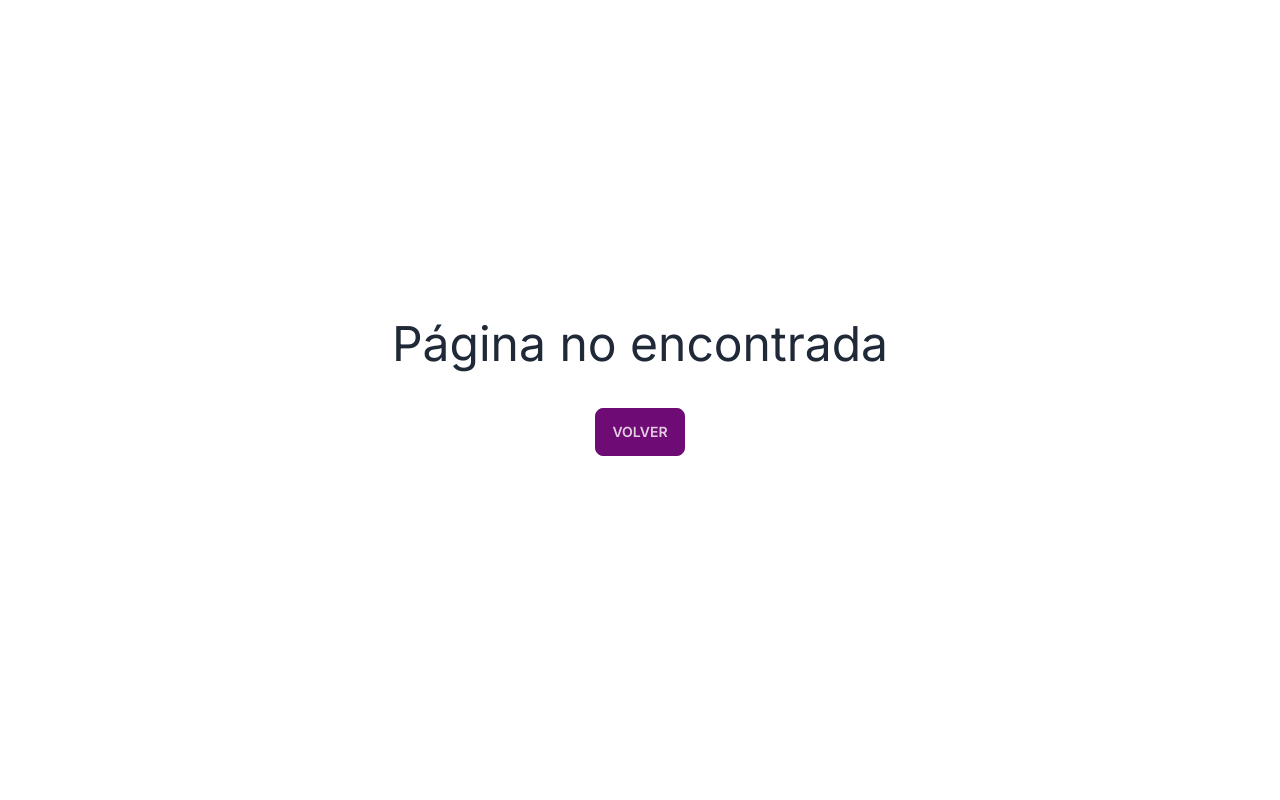
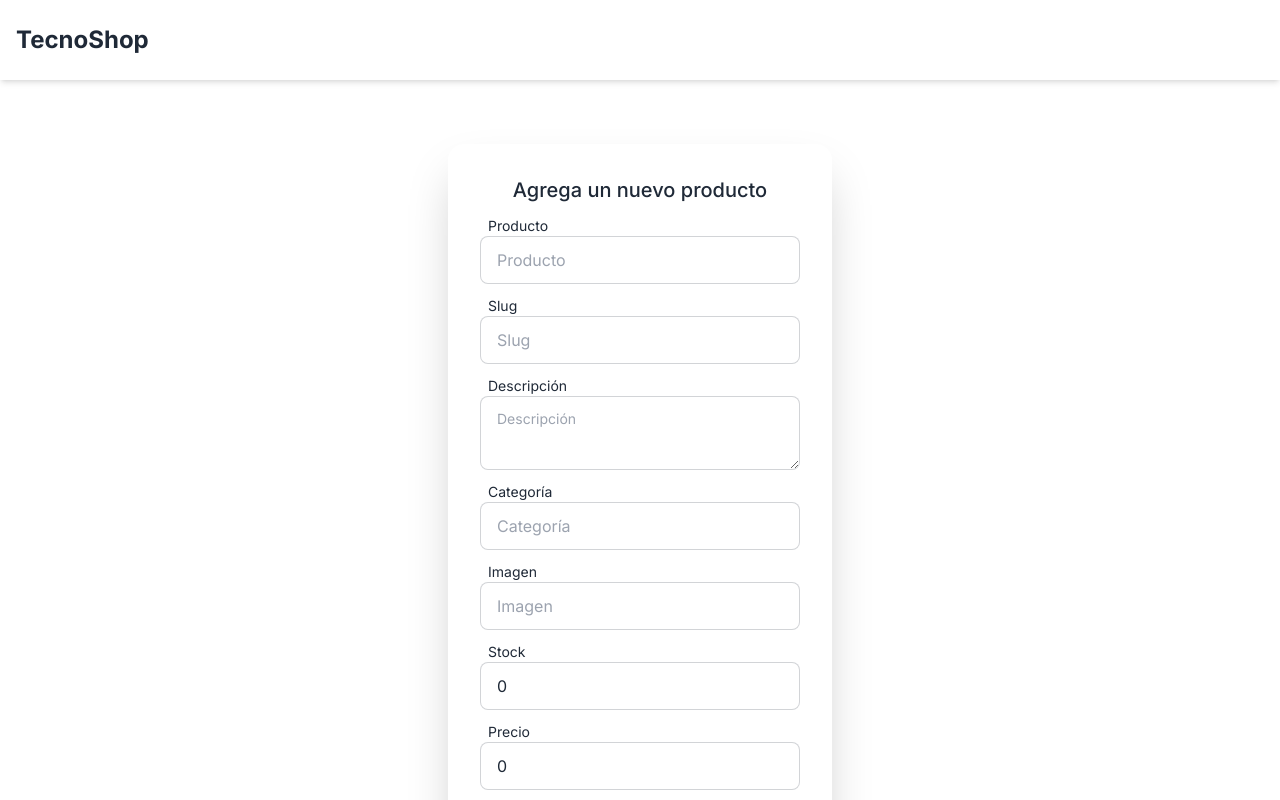
Before and after one commit to JDR89/cart-next, a Next.js app: page /admin/dashboard/create in a window 1280 px wide. Before the commit this address had no page. Shown: the top 800 px of the page. Built offline with nearby package versions, Linux system fonts and the light colour scheme.

Commit message:
subiendo storage con firebase

```diff
--- /dev/null
+++ b/app/admin/dashboard/create/page.js
@@ -0,0 +1,12 @@
+
+import CreateForm from "@/components/admin/CreateForm";
+
+const page = () => {
+  return (
+    <div className="min-h-screen mt-10 md:mt-16 mb-10">
+        <CreateForm/>
+    </div>
+  );
+};
+
+export default page;
--- /dev/null
+++ b/components/admin/CreateForm.jsx
@@ -0,0 +1,159 @@
+"use client"
+import Link from "next/link"
+import { useRouter } from "next/navigation"
+import { useState } from "react"
+import { db,storage } from "@/firebase/config"
+import { doc, setDoc } from "firebase/firestore"
+import { ref } from "firebase/storage"
+
+
+const createProduct=async(values)=>{
+
+    const docRef = doc(db,"productos",values.slug)
+    return setDoc(docRef,{...values})
+        .then(()=>console.log("producto agregado"))
+}
+
+
+const CreateForm = () => {
+
+    const router=useRouter()
+
+    const [values, setValues] = useState({
+        slug:"",
+        image:"",
+        description:"",
+        price:0,
+        inStock:0,
+        title:"",
+        category:""
+    })
+
+    const onSubmit= async(e)=>{
+        e.preventDefault()
+        await createProduct(values)
+            .then(()=>router.push("/admin/dashboard"))
+    }
+
+    const onChange=({target})=>{
+        const{name,value}=target
+        setValues({
+            ...values,
+            [name]:value
+        })
+    }
+
+
+  return (
+    <div className="flex justify-center ">
+      <div className="card shrink-0 w-full max-w-sm shadow-2xl bg-base-100">
+
+        <form onSubmit={onSubmit} className="card-body gap-3">
+            <h2 className="flex justify-center text-xl font-medium">Agrega un nuevo producto</h2>
+          <div className="form-control">
+          <label className="ml-2 text-sm">Producto</label>
+            <input
+              type="text"
+              placeholder="Producto"
+              className="input input-bordered"
+              value={values.title}
+              name="title"
+              onChange={onChange}
+              required
+            />
+          </div>
+
+          <div className="form-control">
+            <label className="ml-2 text-sm">Slug</label>
+            <input
+              type="text"
+              placeholder="Slug"
+              className="input input-bordered"
+              value={values.slug}
+              name="slug"
+              onChange={onChange}
+              required
+            />
+          </div>
+
+          <div className="form-control">
+          <label className="ml-2 text-sm">Descripción</label>
+            <textarea
+              type="text"
+              placeholder="Descripción"
+              className="textarea textarea-bordered"
+              value={values.description}
+              name="description"
+              onChange={onChange}
+              required
+            />
+          </div>
+
+          <div className="form-control">
+          <label className="ml-2 text-sm">Categoría</label>
+            <input
+              type="text"
+              placeholder="Categoría"
+              className="input input-bordered"
+              value={values.category}
+              name="category"
+              onChange={onChange}
+              required
+            />
+          </div>
+
+          <div className="form-control">
+          <label className="ml-2 text-sm">Imagen</label>
+            <input
+              type="text"
+              placeholder="Imagen"
+              className="input input-bordered"
+              value={values.image}
+              name="image"
+              onChange={onChange}
+              required
+            />
+          </div>
+
+
+
+          <div className="form-control">
+          <label className="ml-2 text-sm">Stock</label>
+            <input
+              type="number"
+              placeholder="Stock"
+              className="input input-bordered"
+              value={values.inStock}
+              name="inStock"
+              onChange={onChange}
+              required
+            />
+          </div>
+
+
+
+          <div className="form-control">
+          <label className="ml-2 text-sm">Precio</label>
+            <input
+              type="number"
+              placeholder="Precio"
+              className="input input-bordered"
+              value={values.price}
+              name="price"
+              onChange={onChange}
+              required
+            />
+          </div>
+
+
+          <div className="form-control mt-6">
+            <button type="submit" className="btn btn-primary">Create</button>
+          </div>
+         <Link href={"/admin/dashboard"}><button className="btn btn-outline btn-error w-full">Cancel</button></Link>
+        </form>
+      </div>
+    </div>
+  )
+}
+
+export default CreateForm
--- a/components/admin/Navbar.jsx
+++ b/components/admin/Navbar.jsx
@@ -18,8 +18,10 @@ const Navbar = () => {
 
       {
         isPathname && (
-          <div className="flex">
-         <Link href={"/admin"}><button className="btn btn-error">Logout</button></Link>
+          <div className="flex justify-normal">
+          <Link href={"/admin/dashboard/create"}>  <button className="btn btn-success mr-2">Agregar</button></Link>
+         <Link href={"/admin"}><button className="btn btn-error">Salir</button></Link>
+
          </div>
         )
       }
--- a/components/admin/Table.jsx
+++ b/components/admin/Table.jsx
@@ -1,24 +1,47 @@
-const Table = () => {
+const Table = async() => {
+
+  const response = await fetch("http://localhost:3000/api/productos/todo",{
+    next:{ revalidate : 0}
+  })
+  const items = await response.json()
+
+
+
   return (
-    <div className="overflow-x-auto">
+    <div className="overflow-x-auto min-h-[90vh]">
       <table className="table">
         {/* head */}
         <thead>
           <tr>
             <th>Producto</th>
+            <th>slug</th>
             <th>Descripción</th>
             <th>Imagen</th>
+            <th>Stock</th>
+            <th>Categoria</th>
+            <th>Precio</th>
             <th>Acciones</th>
           </tr>
         </thead>
         <tbody>
-          {/* row 1 */}
-          <tr>
-            <td>Cy Ganderton</td>
-            <td>Quality Control Specialist</td>
-            <td>Blue</td>
-            <td className="flex justify-evenly"><button>x</button><button>+</button></td>
-          </tr>
+          {/* row  */}
+
+            {
+              items.map((e)=>(
+                <tr key={e.slug}>
+                <td>{e.title}</td>
+                <td>{e.slug}</td>
+                <td>{e.description}</td>
+                <td>{e.image}</td>
+                <td>{e.inStock}</td>
+                <td>{e.category}</td>
+                <td>{e.price}</td>
+                <td className=""><button className="mr-2">Edit</button><button>X</button></td>
+                </tr>
+              ))
+            }
+
+
 
         </tbody>
       </table>
--- a/firebase/config.js
+++ b/firebase/config.js
@@ -1,6 +1,7 @@
 // Import the functions you need from the SDKs you need
 import { initializeApp } from "firebase/app";
 import { getFirestore } from "firebase/firestore"
+import {getStorage} from "firebase/storage"
 // TODO: Add SDKs for Firebase products that you want to use
 // https://firebase.google.com/docs/web/setup#available-libraries
 
@@ -15,5 +16,6 @@ const firebaseConfig = {
 };
 
 // Initialize Firebase
-export const app = initializeApp(firebaseConfig);
+const app = initializeApp(firebaseConfig);
 export const db = getFirestore(app)
+export const storage = getStorage(app)
```
